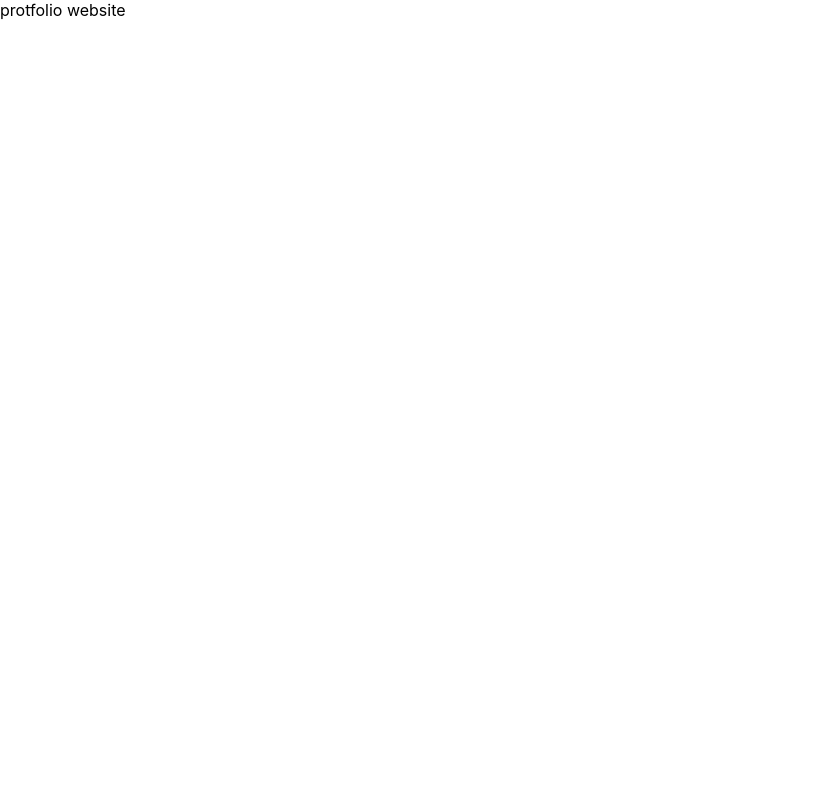
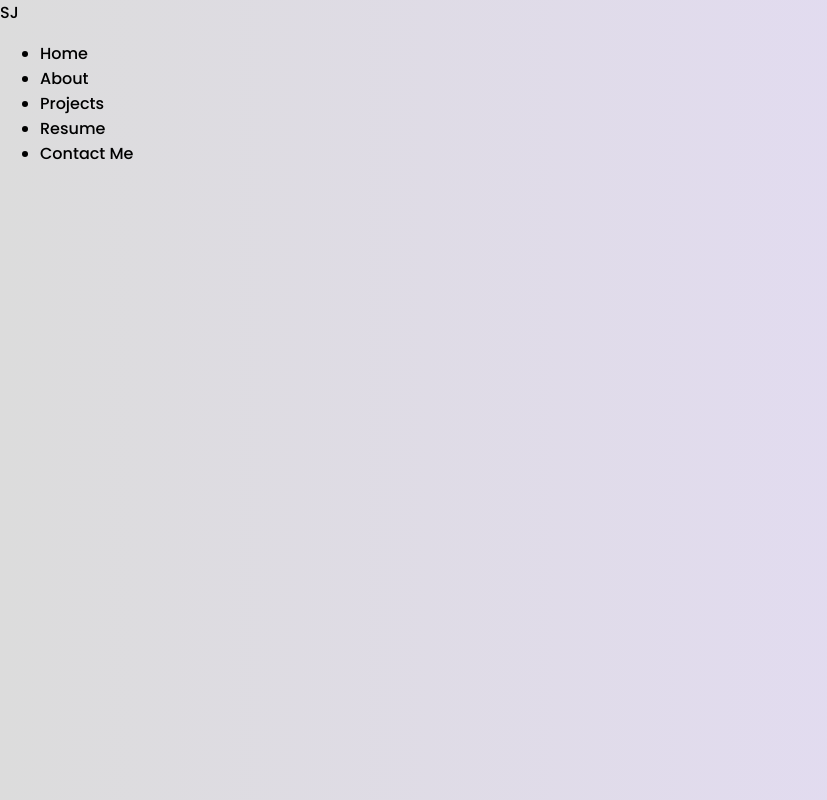
Before and after one commit to jafeershaik5/myportfolio, a React (Create React App) app: page / in a window 1280 px wide. Shown: the whole page, without its empty margins (0-827 px from the left). Built offline with nearby package versions, Linux system fonts and the light colour scheme.

Commit message:
sample navbar

```diff
--- a/package.json
+++ b/package.json
@@ -9,6 +9,7 @@
     "@testing-library/user-event": "^13.5.0",
     "react": "^18.2.0",
     "react-dom": "^18.2.0",
+    "react-router-dom": "^6.14.2",
     "react-scripts": "5.0.1",
     "web-vitals": "^2.1.4"
   },
--- a/src/App.js
+++ b/src/App.js
@@ -1,10 +1,11 @@
 import React from 'react';
+import Navbar from './Components/Navbar';
 
 function App() {
     return (
-        <div>
-           protfolio website
-        </div>
+        <>
+            <Navbar/>
+        </>
     );
 }
 
--- /dev/null
+++ b/src/Components/Navbar.js
@@ -0,0 +1,21 @@
+import React from 'react';
+
+const Navbar = () => {
+    return (
+        <div className='Navbar-container'>
+            <div>SJ</div>
+            <div>
+                <ul>
+                    <li>Home</li>
+                    <li>About</li>
+                    <li>Projects</li>
+                    <li>Resume</li>
+                    <li>Contact Me</li>
+                </ul>
+            </div>
+
+        </div>
+    );
+};
+
+export default Navbar;
--- /dev/null
+++ b/src/Styles.css
@@ -0,0 +1 @@
+@import url('https://fonts.googleapis.com/css2?family=Poppins:wght@300;500&display=swap');
--- a/src/index.css
+++ b/src/index.css
@@ -1,8 +1,10 @@
+@import url('https://fonts.googleapis.com/css2?family=Poppins:wght@300;500&display=swap');
+
 body {
   margin: 0;
-  font-family: -apple-system, BlinkMacSystemFont, 'Segoe UI', 'Roboto', 'Oxygen',
-    'Ubuntu', 'Cantarell', 'Fira Sans', 'Droid Sans', 'Helvetica Neue',
-    sans-serif;
+  font-family: "Poppins", sans-serif !important;
   -webkit-font-smoothing: antialiased;
   -moz-osx-font-smoothing: grayscale;
+  background-image: linear-gradient(to left, rgb(229, 219, 250), rgb(220, 220, 220));
+
 }
```
Also changed, not shown: 1 other file (tests, documents, lock files or other folders).
